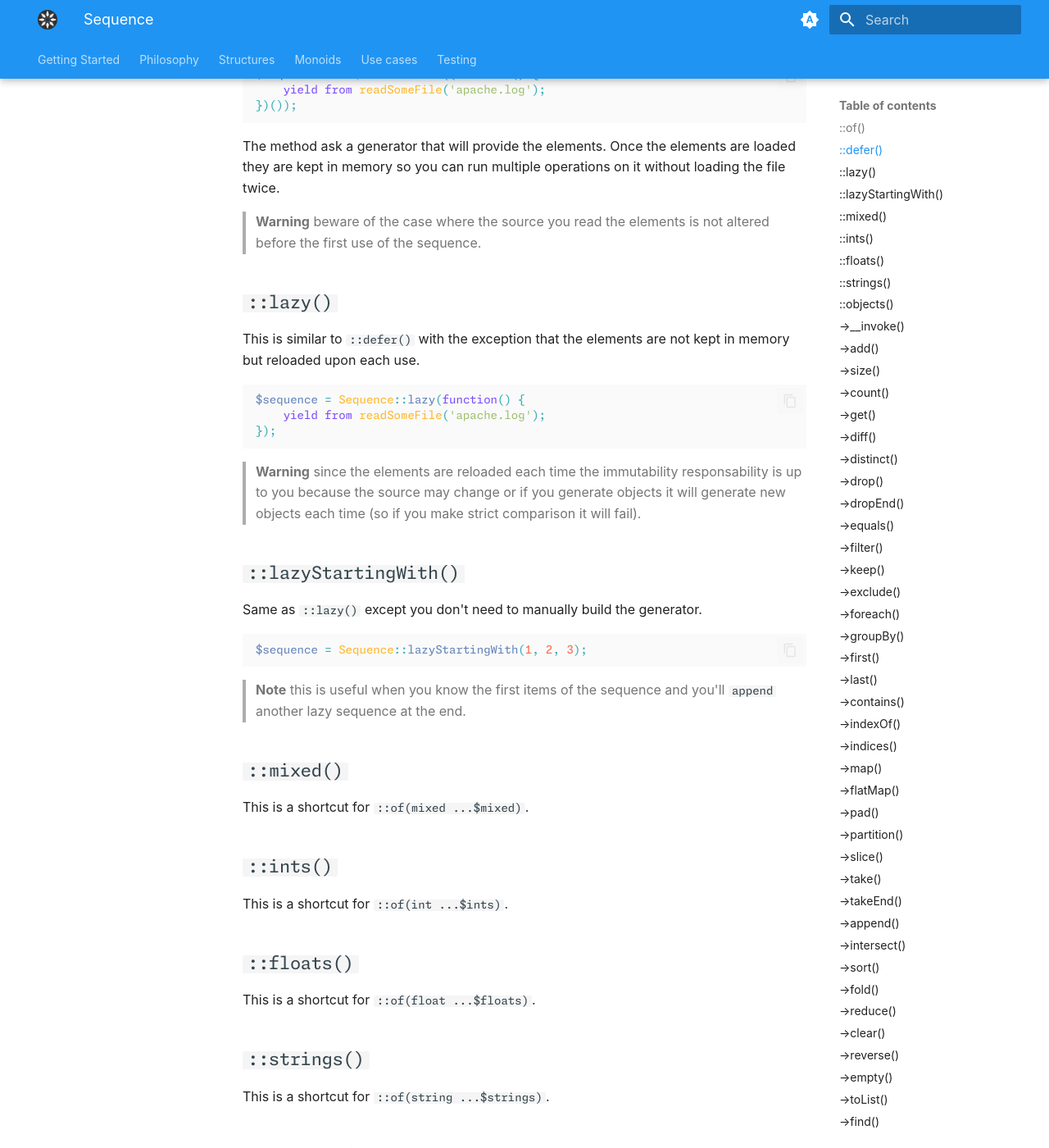
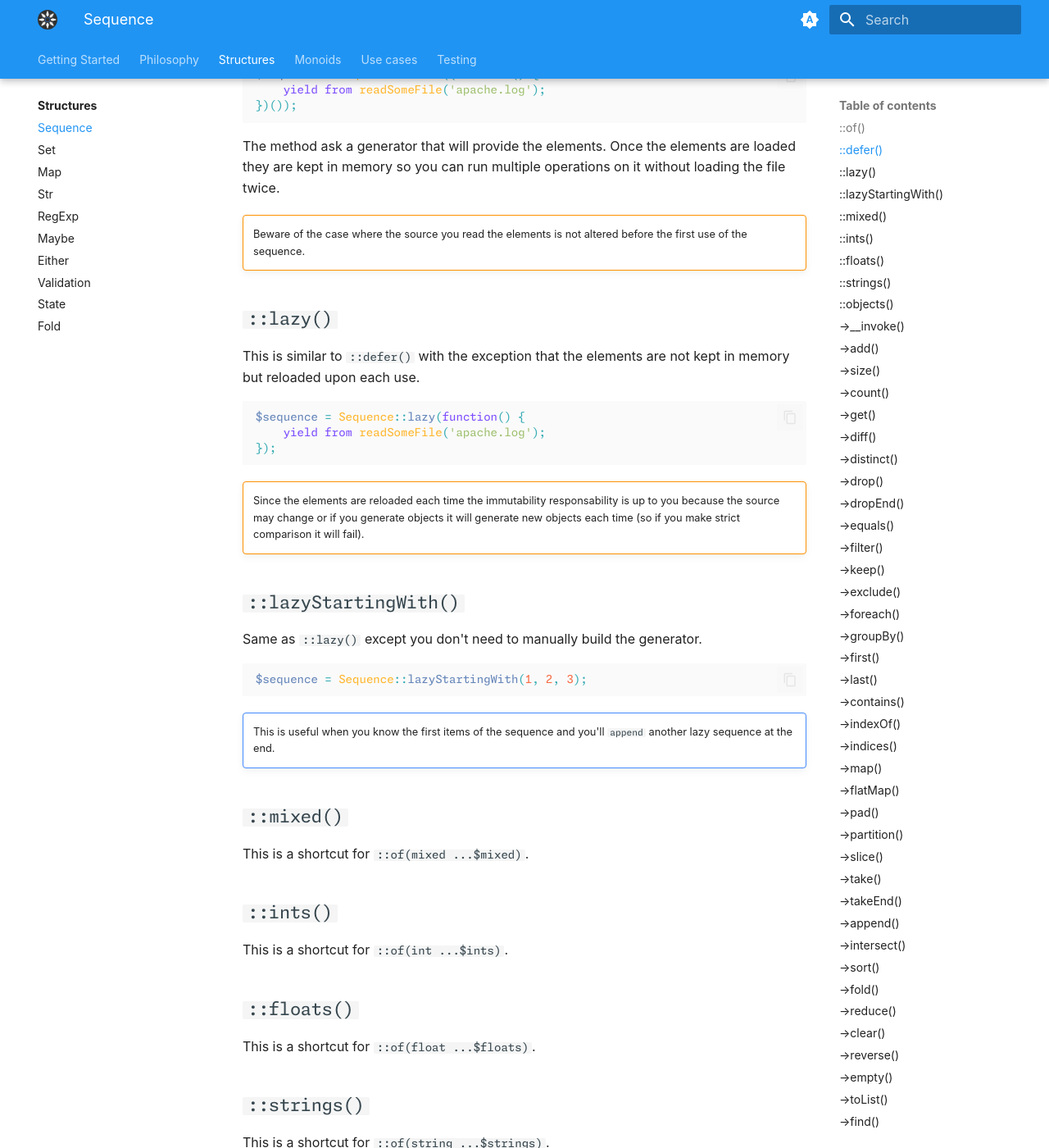
Before and after one commit to Innmind/Immutable, an MkDocs documentation site: the page built from docs/structures/sequence.md, in a window 1280 px wide and 1400 px high, scrolled down 665 px. Shown: the whole window at 82% size. Built offline with MkDocs 1.6.1 and Material for MkDocs 9.7.7, drawn with Linux system fonts in a browser that asks for light colours; plug-ins that fetch from the network failed and are left out; some of the changed text lies outside the part shown.

Commit message:
move sequence doc

````diff
--- a/docs/SEQUENCE.md
+++ b/docs/structures/sequence.md
@@ -27,7 +27,8 @@ $sequence = Sequence::defer((function() {
 
 The method ask a generator that will provide the elements. Once the elements are loaded they are kept in memory so you can run multiple operations on it without loading the file twice.
 
-> **Warning** beware of the case where the source you read the elements is not altered before the first use of the sequence.
+!!! warning ""
+    Beware of the case where the source you read the elements is not altered before the first use of the sequence.
 
 ## `::lazy()`
 
@@ -39,7 +40,8 @@ $sequence = Sequence::lazy(function() {
 });
 ```
 
-> **Warning** since the elements are reloaded each time the immutability responsability is up to you because the source may change or if you generate objects it will generate new objects each time (so if you make strict comparison it will fail).
+!!! warning ""
+    Since the elements are reloaded each time the immutability responsability is up to you because the source may change or if you generate objects it will generate new objects each time (so if you make strict comparison it will fail).
 
 ## `::lazyStartingWith()`
 
@@ -49,8 +51,8 @@ Same as `::lazy()` except you don't need to manually build the generator.
 $sequence = Sequence::lazyStartingWith(1, 2, 3);
 ```
 
-> **Note**
-> this is useful when you know the first items of the sequence and you'll `append` another lazy sequence at the end.
+!!! note ""
+    This is useful when you know the first items of the sequence and you'll `append` another lazy sequence at the end.
 
 ## `::mixed()`
 
@@ -176,7 +178,9 @@ This is similar to `->filter()` with the advantage of psalm understanding the ty
 ```php
 use Innmind\Immutable\Predicate\Instance;
 
-$sequence = Sequence::of(null, new \stdClass, 'foo')->keep(Instance::of('stdClass'));
+$sequence = Sequence::of(null, new \stdClass, 'foo')->keep(
+    Instance::of('stdClass'),
+);
 $sequence; // Sequence<stdClass>
 ```
 
@@ -194,9 +198,11 @@ $sequence->equals(Sequence::ints(1, 3));
 Use this method to call a function for each element of the sequence. Since this structure is immutable it returns a `SideEffect` object, as its name suggest it is the only place acceptable to create side effects.
 
 ```php
-$sideEffect = Sequence::strings('hello', 'world')->foreach(function(string $string): void {
-    echo $string.' ';
-});
+$sideEffect = Sequence::strings('hello', 'world')->foreach(
+    function(string $string): void {
+        echo $string.' ';
+    },
+);
 ```
 
 In itself the `SideEffect` object has no use except to avoid psalm complaining that the `foreach` method is not used.
@@ -220,7 +226,10 @@ $map
         static fn($group) => $group,
         static fn() => Sequence::strings(),
     )
-    ->equals(Sequence::strings('http://example.com', 'http://example.com/foo')); // true
+    ->equals(Sequence::strings(
+        'http://example.com',
+        'http://example.com/foo',
+    )); // true
 $map
     ->get('https')
     ->match(
@@ -384,7 +393,7 @@ $sequence->equals(Sequence::ints(1, 2, 3, 4));
 
 ## `->fold()`
 
-This is similar to the `reduce` method but only takes a [`Monoid`](MONOIDS.md) as an argument.
+This is similar to the `reduce` method but only takes a [`Monoid`](../MONOIDS.md) as an argument.
 
 ```php
 use Innmind\Immutable\Monoid\Concat;
@@ -542,7 +552,8 @@ This methods allows to rearrange the elements of the Sequence. This is especiall
 An example would be to rearrange a list of chunks from a file into lines:
 
 ```php
-$chunks = ['fo', "o\n", 'ba', "r\n", 'ba', "z\n"]; // let's pretend this comes from a stream
+// let's pretend this comes from a stream
+$chunks = ['fo', "o\n", 'ba', "r\n", 'ba', "z\n"];
 $lines = Sequence::of(...$chunks)
     ->map(Str::of(...))
     ->aggregate(static fn($a, $b) => $a->append($b->toString())->split("\n"))
@@ -552,8 +563,8 @@ $lines = Sequence::of(...$chunks)
 $lines; // ['foo', 'bar', 'baz', '']
 ```
 
-> **Note**
-> The `flatMap` is here in case there is only one chunk in the sequence, in which case the `aggregate` is not called
+!!! note ""
+    The `flatMap` is here in case there is only one chunk in the sequence, in which case the `aggregate` is not called
 
 ## `->memoize()`
 
````
Also changed, not shown: other parts of docs/structures/sequence.md (+2 -1 lines).
